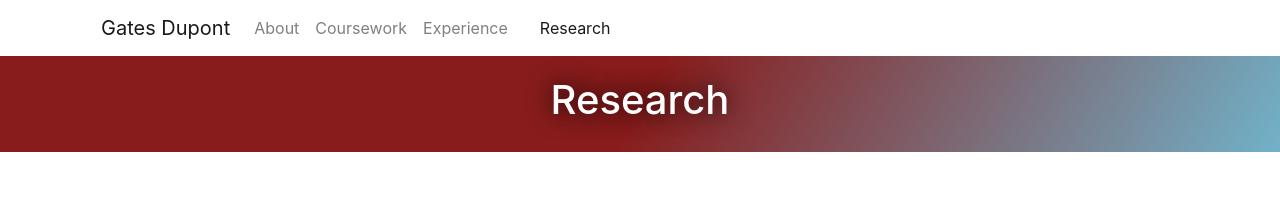
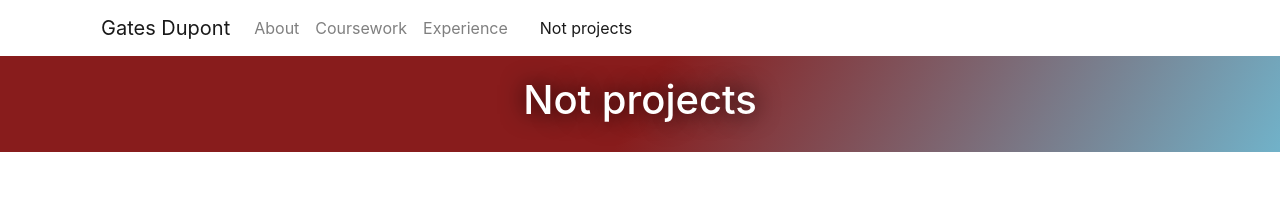
Before and after one commit to chrisyeh96/chrisyeh96.github.io, a Jekyll site: the page built from research.md, in a window 1280 px wide. Shown: the top 199 px of the page. Built offline with Jekyll 4.4.1, drawn with Linux system fonts in a browser that asks for light colours; nearby versions of some CDN libraries.

Commit message:
Update research.md

```diff
--- a/research.md
+++ b/research.md
@@ -1,5 +1,5 @@
 ---
-title: Research
+title: Not projects
 layout: default
 use_fontawesome: true
 ---
```
